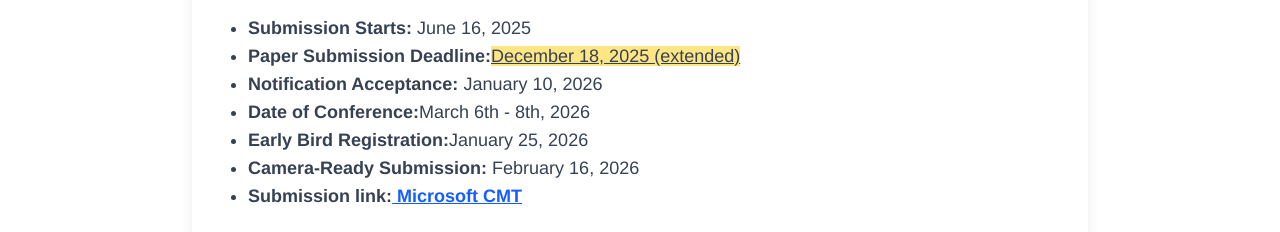
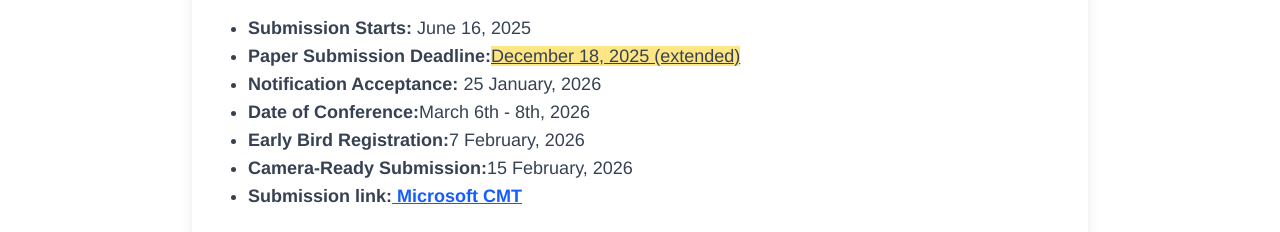
Before and after one commit to suryanshvermaa/Conference_website, a React (Vite) app in the folder frontend/: page /authors/paper-submissions in a window 1280 px wide. Shown: the part 242-474 px from the top of the page. Built offline with nearby package versions, Linux system fonts and the light colour scheme.

Commit message:
fix: update notification acceptance and registration dates for clarity

```diff
--- a/frontend/src/components/ImportantDates.jsx
+++ b/frontend/src/components/ImportantDates.jsx
@@ -11,22 +11,22 @@ const dates = [
     },
     {
       title: "Notification of Acceptance",
-      date: "January 10, 2026",
+      date: "25 January, 2026",
       description: "Authors will receive acceptance or rejection notifications.",
     },
     {
       title: "Early Bird Registration",
-      date: "January 25, 2026",
+      date: "7 February, 2026",
       description: "Deadline for early bird registration for the conference.",
     },
     {
       title: "Camera-Ready Submission",
-      date: "February 16, 2026",
+      date: "15 February, 2026",
       description: "Final versions of accepted papers must be submitted.",
     },
     {
       title: "Last Date of Registration",
-      date: "February 23, 2026",
+      date: "21 February, 2026",
       description: "Final date for all participants to register for the conference.",
     },
     {
--- a/frontend/src/components/authorcomp/Papersub.jsx
+++ b/frontend/src/components/authorcomp/Papersub.jsx
@@ -10,10 +10,10 @@ const Papersub = () => {
         <ul className="list-disc pl-6 text-gray-700 text-lg">
           <li><strong className="font-semibold">Submission Starts:</strong> June 16, 2025</li>
           <li><strong className="font-semibold">Paper Submission Deadline:</strong><span className='underline bg-amber-200'>December 18, 2025 (extended)</span></li>
-          <li><strong className="font-semibold">Notification Acceptance:</strong> January 10, 2026</li>
+          <li><strong className="font-semibold">Notification Acceptance:</strong> 25 January, 2026</li>
           <li><strong className="font-semibold">Date of Conference:</strong>March 6th - 8th, 2026</li>
-          <li><strong className="font-semibold">Early Bird Registration:</strong>January 25, 2026</li>
-          <li><strong className="font-semibold">Camera-Ready Submission:</strong> February 16, 2026</li>
+          <li><strong className="font-semibold">Early Bird Registration:</strong>7 February, 2026</li>
+          <li><strong className="font-semibold">Camera-Ready Submission:</strong>15 February, 2026</li>
           <li>
             <strong className="font-semibold">Submission link:</strong>
             <span className='hover:cursor-pointer underline font-semibold text-blue-600' onClick={()=>window.open("https://cmt3.research.microsoft.com/ICNARI2026","_blank")}> Microsoft CMT</span>
```
